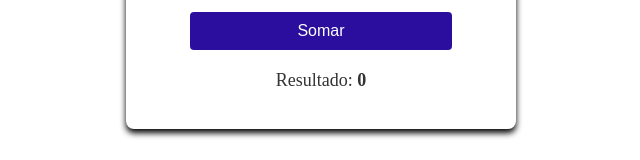
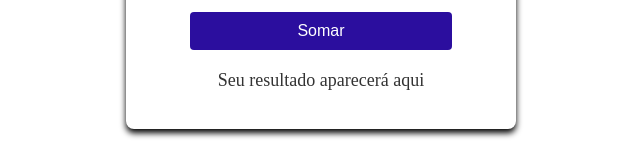
Before and after one commit to Joallisson/conceitos-basicos-angular, an Angular app: page / in a window 1280 px wide. Shown: the part 291-451 px from the top of the page, without its empty margins (319-959 px from the left). Built offline with nearby package versions, Linux system fonts and the light colour scheme.

Commit message:
Renderização condicional com IF

```diff
--- a/src/app/calculator/calculator.component.html
+++ b/src/app/calculator/calculator.component.html
@@ -11,8 +11,19 @@
       <button type="submit">Somar</button>
     </form>
 
-    <div class="result-display">
-      <p>Resultado: <span id="result">{{ resultado }}</span></p>
+    <div class="result-display" *ngIf="resultado !== null">
+        <p>Seu resultado está abaixo:</p>
     </div>
+
+    @if(resultado !== null){
+      <div class="result-display">
+        <p>Resultado: <span id="result">{{ resultado }}</span></p>
+      </div>
+
+    } @else {
+      <div class="result-display">
+        <p>Seu resultado aparecerá aqui</p>
+      </div>
+    }
   </div>
 </div>
--- a/src/app/calculator/calculator.component.ts
+++ b/src/app/calculator/calculator.component.ts
@@ -1,16 +1,17 @@
+import { CommonModule } from '@angular/common';
 import { Component } from '@angular/core';
 import { FormsModule } from '@angular/forms';
 
 @Component({
   selector: 'app-calculator',
-  imports: [FormsModule],
+  imports: [FormsModule, CommonModule],
   templateUrl: './calculator.component.html',
   styleUrl: './calculator.component.scss'
 })
 export class CalculatorComponent {
   numero1: number = 0;
   numero2: number = 0;
-  resultado: number = 0;
+  resultado: number|null = null;
 
   calcResult(){
     this.resultado = this.numero1 + this.numero2;
```
